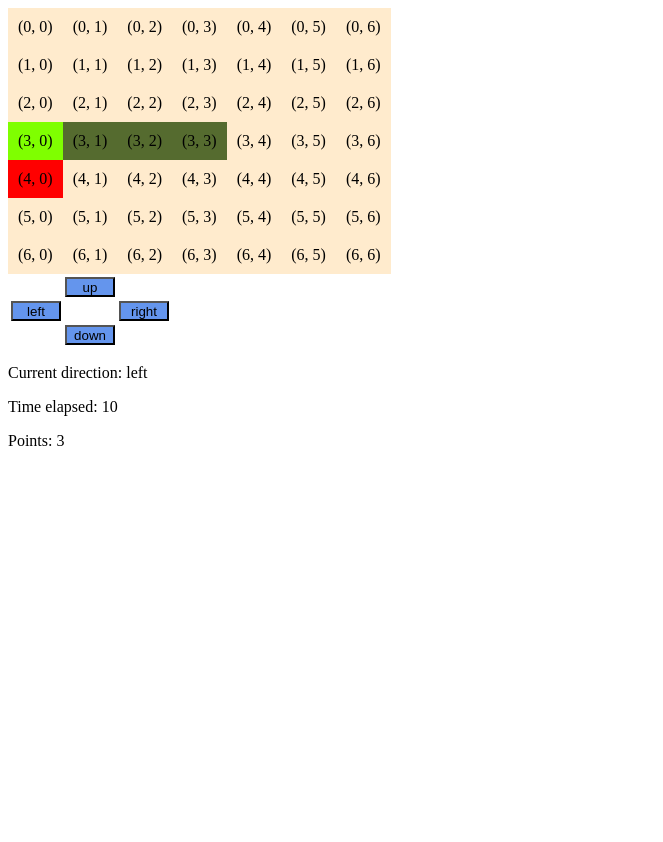
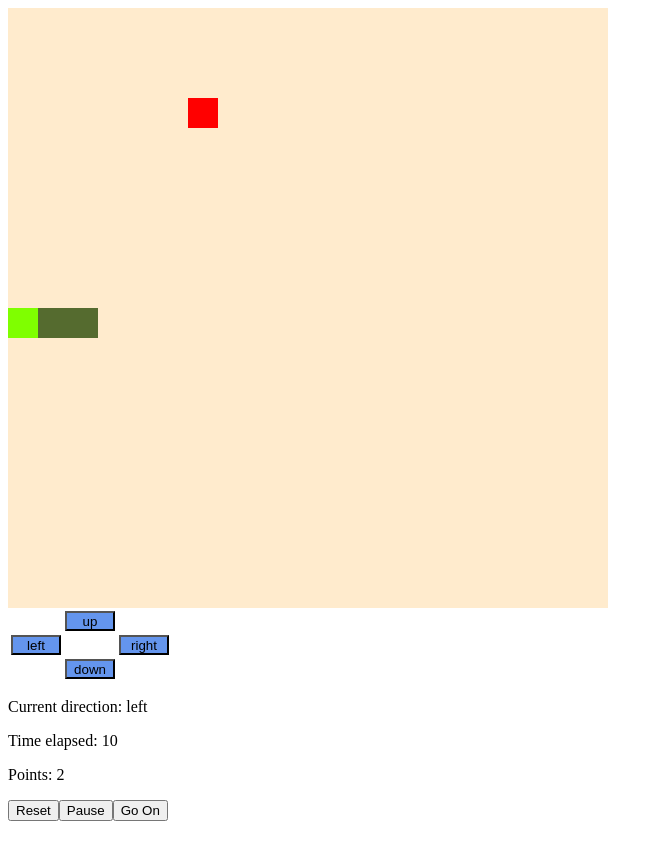
Before and after one commit to pawelzsbem/snake, a React app: page / in a window 1280 px wide. Shown: the whole page, without its empty margins (0-663 px from the left). Before the commit the page ends 800 px from the top, so only its background shows below. Built offline with nearby package versions, Linux system fonts and the light colour scheme.

Commit message:
almost done - pace is still

```diff
--- a/src/components/Grid.js
+++ b/src/components/Grid.js
@@ -38,6 +38,14 @@ class Grid extends React.Component{
                     Points: {this.props.points}
                 </p>
 
+                <p>
+                    <button onClick={() => this.props.onReset()}>Reset</button>
+                    <button onClick={()=>this.props.onPause()}>Pause</button>
+                    <button onClick={() => this.props.onGoOn()}>Go On</button>
+                </p>
+
+                <h1>{this.props.reset? "Snake ate itself. Push Reset and Go On to play again" : ""}</h1>
+
 
 
 
--- a/src/components/Tile.js
+++ b/src/components/Tile.js
@@ -42,7 +42,7 @@ class Tile extends React.Component{
         ClassN = tuplesEqual(this.props.X, this.props.Y, this.props.snake[0], this.props.snake[1]) ? "tile snake" : ClassN;
         ClassN = inArray(this.props.X, this.props.Y, this.props.body)? "tile body": ClassN;
 
-        return (<div className={ClassN}>({this.props.X}, {this.props.Y})</div>);
+        return (<div className={ClassN}></div>);
     }
 
 }
--- /dev/null
+++ b/src/components/equal.js
@@ -0,0 +1,16 @@
+export function inArray(elemX, elemY, arr){
+
+
+
+    if(arr.length<1){
+        return false;
+    }
+
+    for (var i = 0; i < arr.length; i++){
+
+        if((arr[i][0] === elemX)&& (arr[i][1] === elemY)){
+
+            return true;
+        }
+    }
+}
--- a/src/index.css
+++ b/src/index.css
@@ -1,6 +1,8 @@
 .tile{
     padding: 10px;
     display: table-cell;
+    width: 10px;
+    height: 10px;
 
     background-color: blanchedalmond;
 
--- a/src/index.js
+++ b/src/index.js
@@ -2,6 +2,7 @@ import React, { useState } from "react";
 import ReactDOM from "react-dom";
 import Grid from './components/Grid.js';
 import "./index.css";
+import { inArray } from './components/equal.js';
 
 
 
@@ -11,20 +12,22 @@ class Game extends React.Component{
 
 
         super(props);
-        const gridWidth = 7;
-        const gridHeight = 7;
+        const gridWidth = 20;
+        const gridHeight = 20;
         this.state = {
             gridsize: [gridWidth, gridHeight],
             food: [3, 6],
             snake: [1, 2],
             direction: "left",
             time: 0,
-            length: 1,
-            body: [[2, 2]]
+            reset: false,
+            body: [[2, 2]],
+            intval: {}
 
         }
         this.onClick = this.onClick.bind(this);
         this.timeElaps = this.timeElaps.bind(this);
+        this.onReset = this.onReset.bind(this);
     }
 
     timeElaps(){
@@ -64,29 +67,42 @@ class Game extends React.Component{
                 newBody[i+1] = this.state.body[i];
             }
 
+        let newFood = this.state.food;
+        if ((newSnake[0]===this.state.food[0])&&(newSnake[1]===this.state.food[1])){
 
-        if ((newSnake[0]===this.state.food[0])&&(newSnake[1]===this.state.food[1])){
-            let newFood = this.state.food;
             const last = newBody.length;
             newBody[last] =  this.state.food.slice();
+           do {
+                newFood[0] = Math.floor(Math.random() * this.state.gridsize[0]);
+                newFood[1] = Math.floor(Math.random() * this.state.gridsize[1]);
+            } while(Boolean(inArray(newFood[0], newFood[1], this.state.body)))
 
-            newFood[0] = Math.floor(Math.random() * this.state.gridsize[0]);
-            newFood[1] = Math.floor(Math.random() * this.state.gridsize[1]);
 
-            this.setState({snake: newSnake, time: this.state.time + 1, food: newFood, body: newBody});
 
-        }else{
-
-        this.setState({snake: newSnake, time: this.state.time + 1, body: newBody});
         }
 
+        if (Boolean(inArray(newSnake[0], newSnake[1], this.state.body)) ){
+
+            this.onPause();
+
+            this.setState({reset: true});
+
+
+
+
+        } else{
+        this.setState({snake: newSnake, time: this.state.time + 1, food: newFood, body: newBody});
+    }
 
     }
 
 
     componentDidMount(){
-        this.setState({snake: [parseInt(this.state.gridsize[0]/2), parseInt(this.state.gridsize[1]/2)], body:  [parseInt(this.state.gridsize[0]/2) + 1, parseInt(this.state.gridsize[1]/2)] });
-        setInterval(this.timeElaps, 500);
+        this.setState({snake: [parseInt(this.state.gridsize[0]/2), parseInt(this.state.gridsize[1]/2)],
+            body:  [parseInt(this.state.gridsize[0]/2) + 1, parseInt(this.state.gridsize[1]/2)],
+            intval: setInterval(this.timeElaps, 500)
+         });
+
 
         document.addEventListener('keydown', (event)=>{this.onKey(event)})
     }
@@ -120,9 +136,46 @@ class Game extends React.Component{
 
     }
 
+    onReset(){
+        console.log(`reset`);
+        this.setState({
+
+            food: [3, 6],
+            snake: [1, 2],
+            direction: "left",
+            time: 0,
+            reset: false,
+
+            body: [[2, 2]]
+
+        });
+        return;
+    }
+
+    onPause(){
+
+        clearInterval(this.state.intval);
+    }
+
+    onGoOn(){
+        this.setState({intval: setInterval(this.timeElaps, 500)});
+
+    }
+
     render(){
         return <>
-            <Grid size={this.state.gridsize} time={this.state.time} food={this.state.food} snake={this.state.snake} dir={this.state.direction} body={this.state.body} points={this.state.body.length} onClick={this.onClick} />
+            <Grid size={this.state.gridsize}
+            time={this.state.time}
+            food={this.state.food}
+            snake={this.state.snake}
+            dir={this.state.direction}
+            body={this.state.body}
+            points={this.state.body.length}
+            reset={this.state.reset}
+            onClick={() => this.onClick()}
+            onReset={() => this.onReset()}
+            onPause={() => this.onPause()}
+            onGoOn ={() => this.onGoOn()}/>
         </>
     }
 }
```
